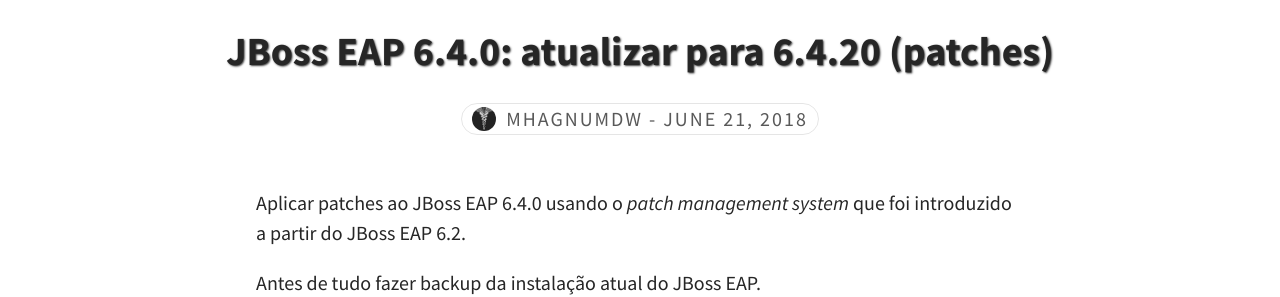
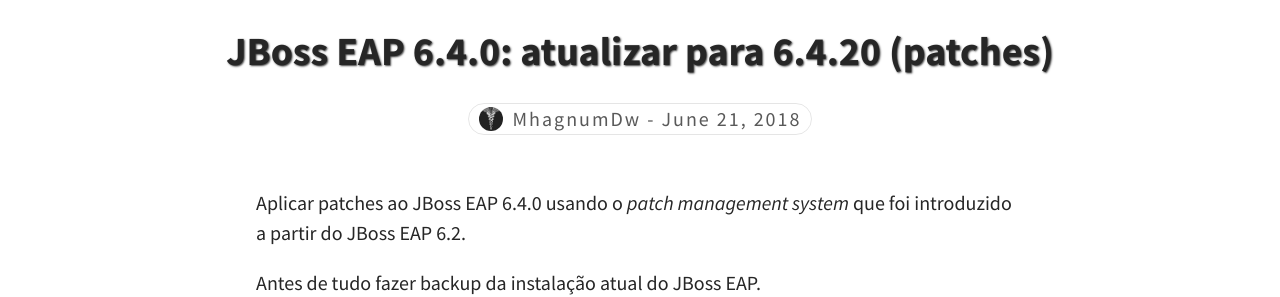
Before and after one commit to mhagnumdw/mhagnumdw.github.io, a Jekyll site: the page built from _posts/2018-06-21-jboss-eap-6-4-0-atualizar-para-6-4-20-patches.markdown, in a window 1280 px wide. Shown: the part 272-569 px from the top of the page. Built offline with Jekyll 4.4.1, drawn with Linux system fonts in a browser that asks for light colours; comment, search, counter and statistics services are not loaded.

Commit message:
Melhoria na opção de múltiplos autores

```diff
--- a/_config.yml
+++ b/_config.yml
@@ -99,6 +99,13 @@ theme_settings:
 paginate: 10
 paginate_path: "blog/page:num"
 
+authors:
+  mhagnumdw:
+    name: "MhagnumDw"
+    avatar: "assets/img/avatars/mhagnumdw.jpg"
+#  bob:
+#    name: "Bob"
+#    avatar: "assets/img/avatars/bob.jpg"
 
 # BUILD SETTINGS
 markdown: kramdown
--- a/_includes/post_info.html
+++ b/_includes/post_info.html
@@ -1,8 +1,14 @@
+{%- assign author-id = include.post.author-id -%}
+
+{%- assign author_name = site.authors[author-id].name -%}
+{%- assign avatar = site.authors[author-id].avatar -%}
+{%- assign date = include.post.date -%}
+
 <div class="post-info">
-  {% if include.post.author_avatar %}
-    <img src="{{ include.post.author_avatar | relative_url }}">
+  {% if avatar %}
+    <img src="{{ avatar | relative_url }}">
   {% endif %}
   <p class="meta">
-    {{ include.post.author }} - {{ include.post.date | date: "%B %-d, %Y" }}
+    {{ author_name }} - {{ date | date: "%B %-d, %Y" }}
   </p>
 </div>
--- a/_posts/2018-06-18-jenkins-build-docker.markdown
+++ b/_posts/2018-06-18-jenkins-build-docker.markdown
@@ -9,8 +9,7 @@ tags:
 - Docker
 - Container
 - Jenkins
-author: mhagnumdw
-author_avatar: "assets/img/caduceus.jpg"
+author-id: mhagnumdw
 feature-img: "assets/img/posts/jenkins-build-docker/jenkins-build-docker-v2.png"
 thumbnail: "assets/img/posts/jenkins-build-docker/jenkins-build-docker-v2.png"
 ---
--- a/_posts/2018-06-21-jboss-eap-6-4-0-atualizar-para-6-4-20-patches.markdown
+++ b/_posts/2018-06-21-jboss-eap-6-4-0-atualizar-para-6-4-20-patches.markdown
@@ -7,8 +7,7 @@ categories:
 tags:
 - patches
 - update
-author: mhagnumdw
-author_avatar: "assets/img/caduceus.jpg"
+author-id: mhagnumdw
 feature-img: "assets/img/posts/jboss-eap-6-4-0-atualizar-para-6-4-20-patches/jboss-eap-6-4-0-atualizar-para-6-4-20-patches.png"
 thumbnail: "assets/img/posts/jboss-eap-6-4-0-atualizar-para-6-4-20-patches/jboss-eap-6-4-0-atualizar-para-6-4-20-patches.png"
 ---
--- a/_sass/layouts/_posts.scss
+++ b/_sass/layouts/_posts.scss
@@ -44,7 +44,7 @@ header {
     color: $meta; // rgba($text-color, .65);
     letter-spacing: 0.1em;
     margin: 0;
-    text-transform: uppercase;
+    // text-transform: uppercase;
 }
 
 /* --- Post info --- */
```
Also changed, not shown: assets/img/avatars/bob.jpg (added), assets/img/avatars/mhagnumdw.jpg (added).
